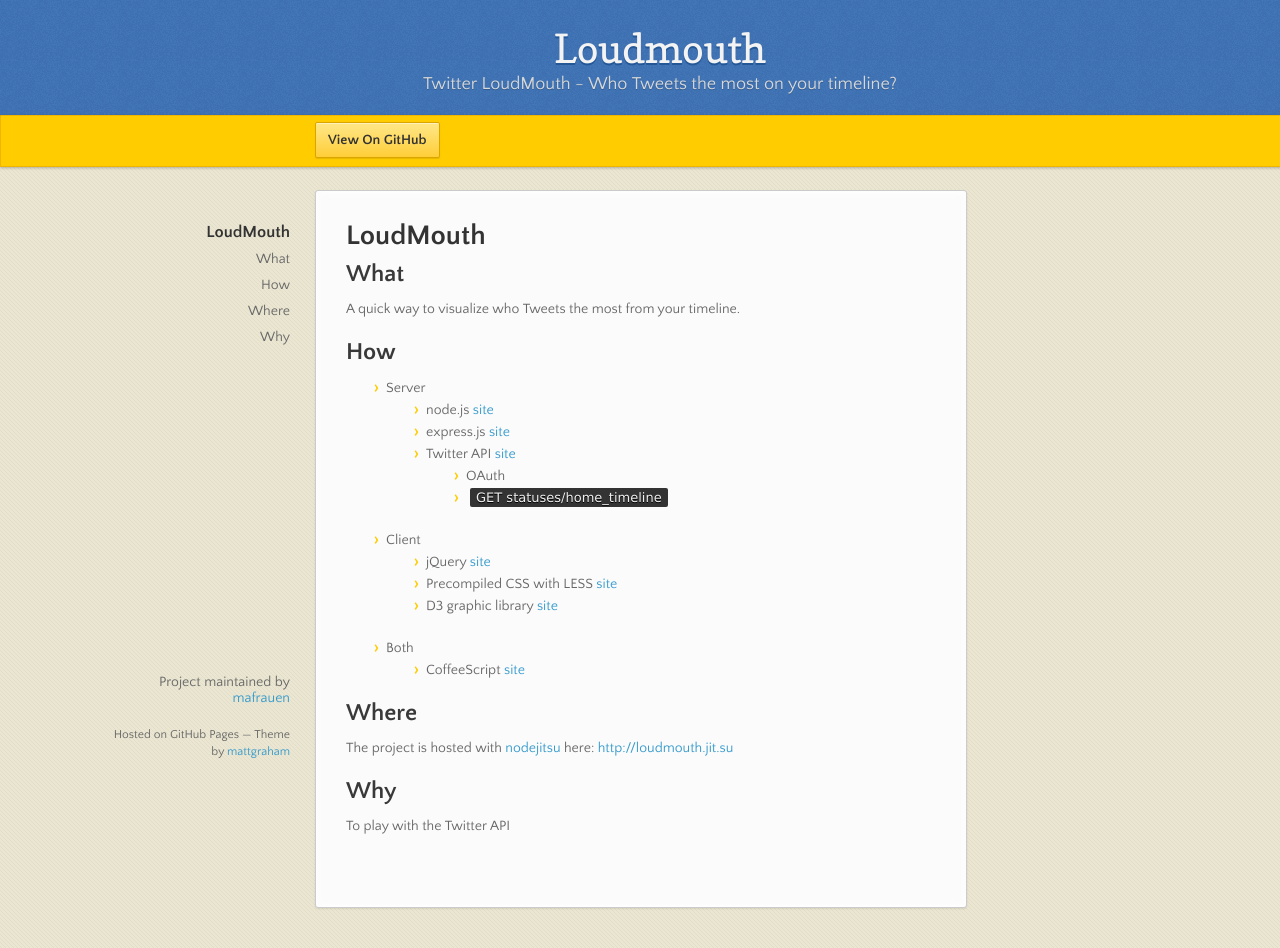
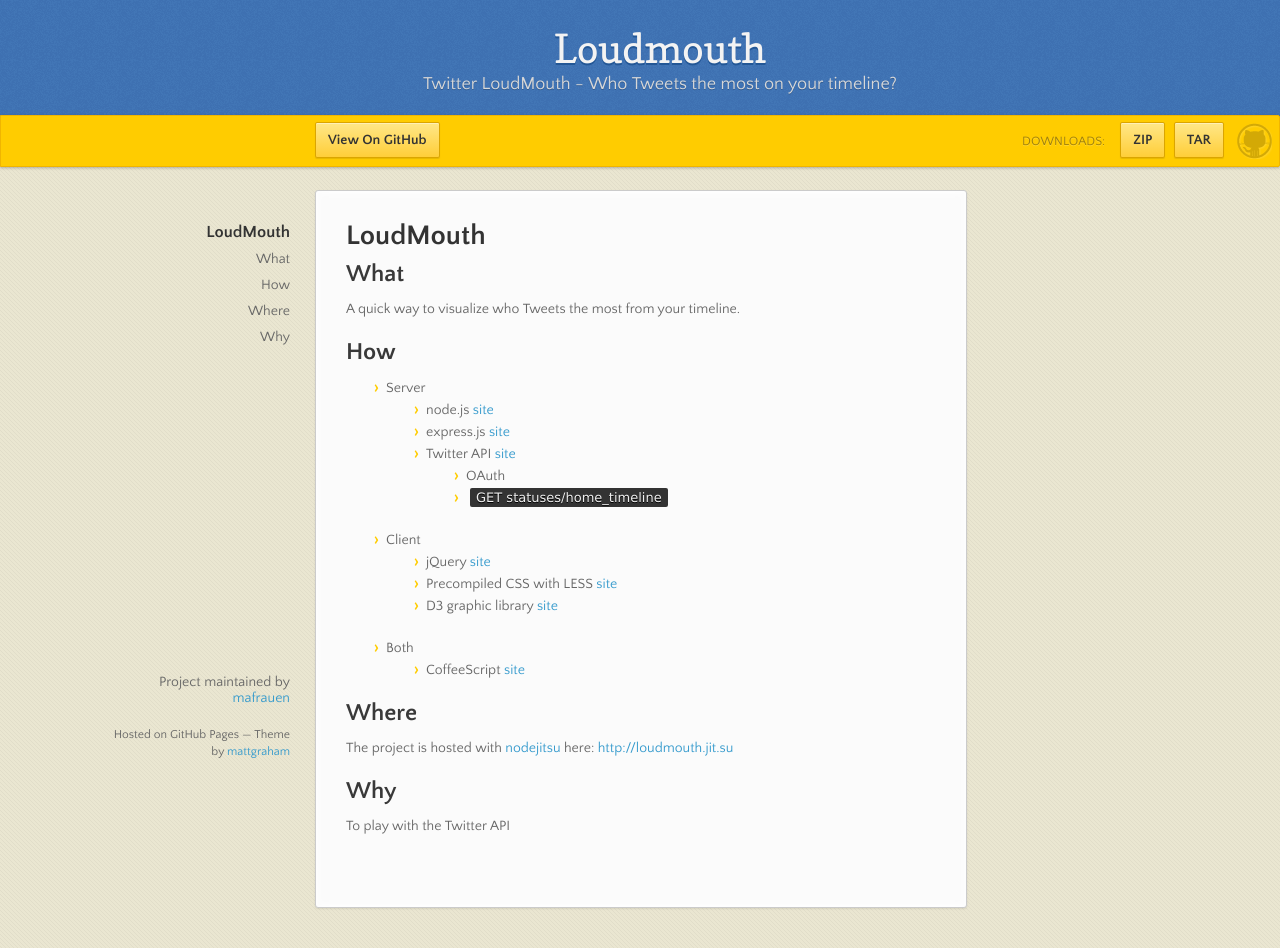
Before and after one commit to mafrauen/LoudMouth, a plain HTML site: page index.html in a window 1280 px wide. Drawn offline with nearby package versions, Linux system fonts and the light colour scheme.

Commit message:
Remove #banner margin from css to match other github pages.

```diff
--- a/stylesheets/styles.css
+++ b/stylesheets/styles.css
@@ -691,7 +691,6 @@
   left: 0;
   right: 0;
   height: 50px;
-  margin-right: -382px;
   position: fixed;
   top: 115px;
   background: #ffcc00;
```
